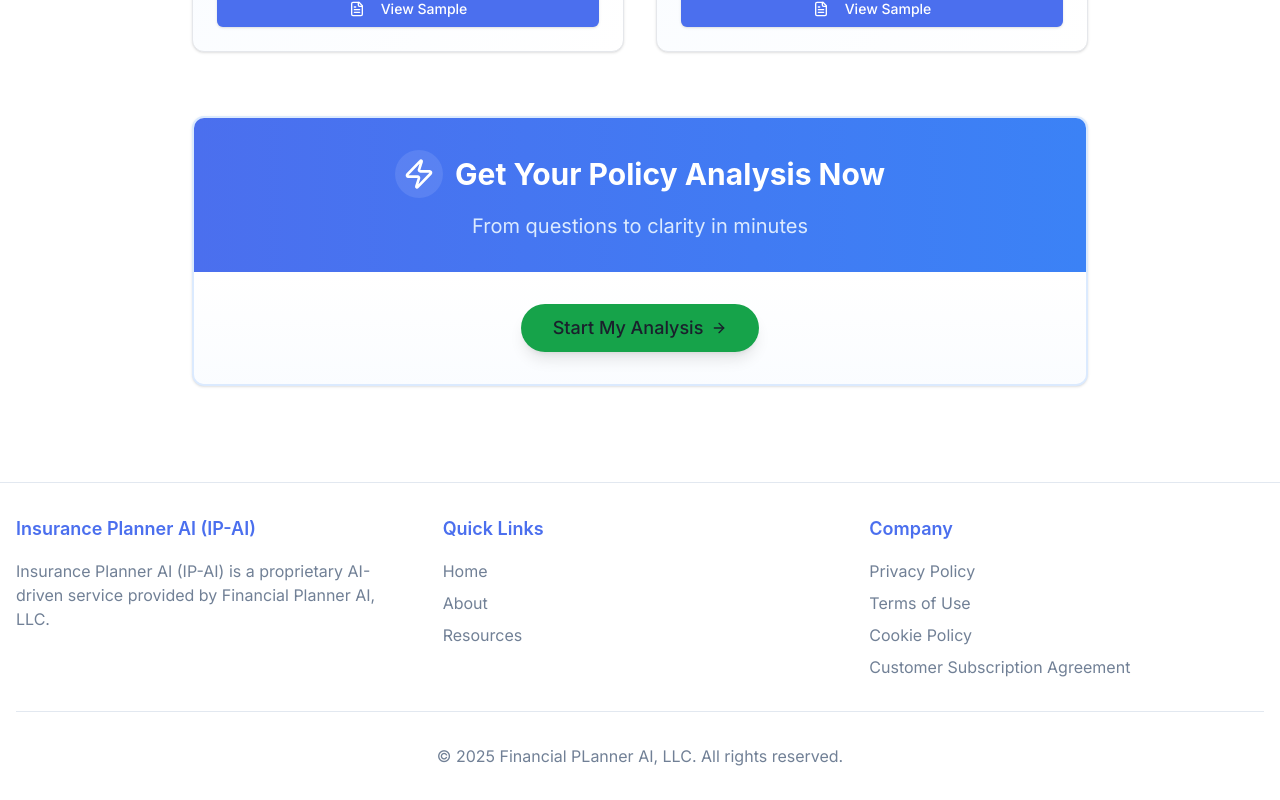
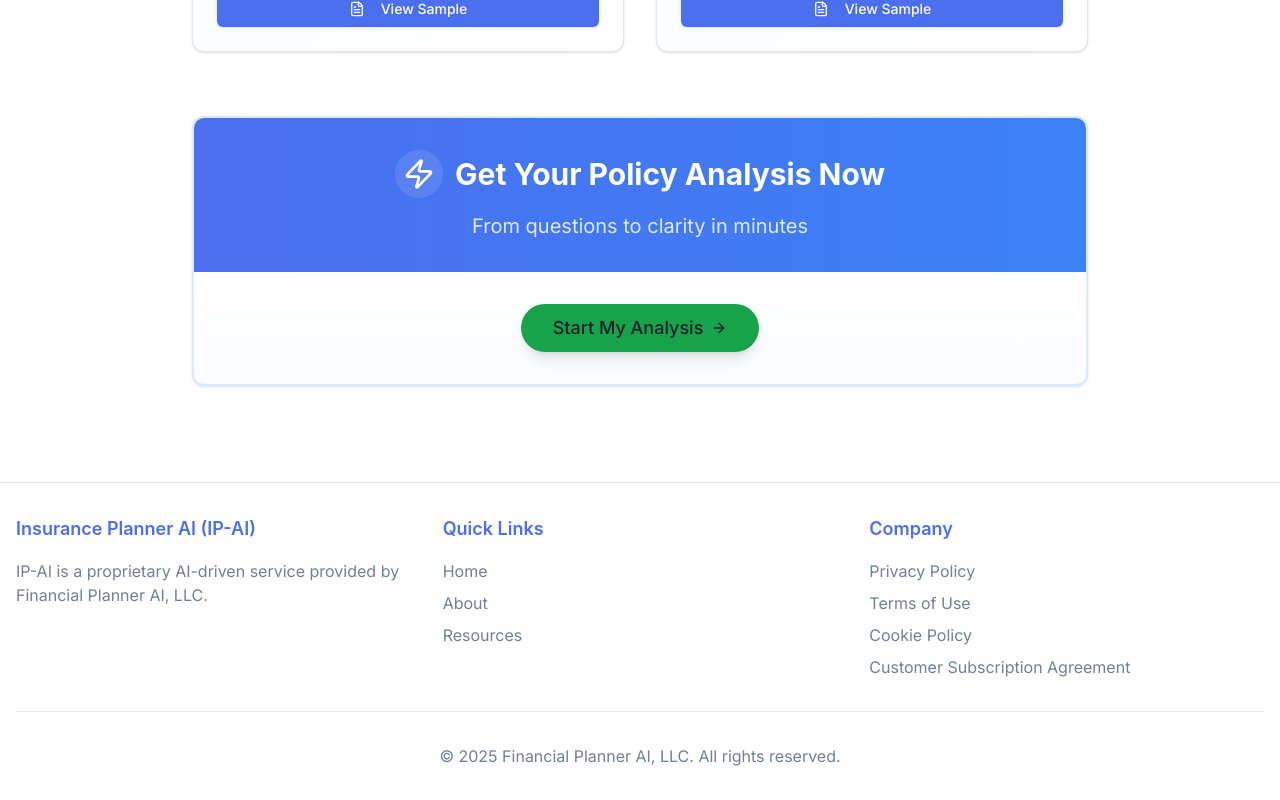
Before and after one commit to itsgabeover/dashboard-copy, a Next.js app: page / in a window 1280 px wide. Shown: the part 3024-3824 px from the top of the page. Built offline with nearby package versions, Linux system fonts and the light colour scheme.

Commit message:
Update Footer.tsx

```diff
--- a/components/Footer.tsx
+++ b/components/Footer.tsx
@@ -12,7 +12,7 @@ export function Footer() {
               Insurance Planner AI (IP-AI)
             </h3>
             <p className="text-text-light text-sm md:text-base">
-              Insurance Planner AI (IP-AI) is a proprietary AI-driven service provided by Financial Planner AI, LLC.
+              IP-AI is a proprietary AI-driven service provided by Financial Planner AI, LLC.
             </p>
           </div>
 
@@ -93,7 +93,7 @@ export function Footer() {
 
         <div className="mt-6 pt-6 md:mt-8 md:pt-8 border-t border-border text-center">
           <p className="text-text-light text-sm md:text-base">
-            © {new Date().getFullYear()} Financial PLanner AI, LLC. All rights reserved.
+            © {new Date().getFullYear()} Financial Planner AI, LLC. All rights reserved.
           </p>
         </div>
       </div>
```
